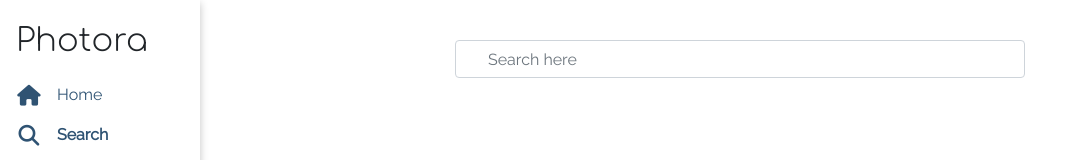
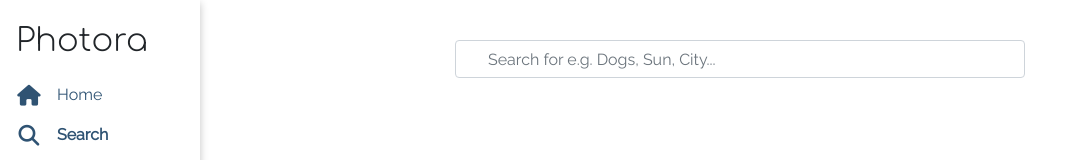
Before and after one commit to Cushione/photora, a React (Vite) app: page /search in a window 1280 px wide. Shown: the top 160 px of the page, without its empty margins (0-1072 px from the left). Built offline with nearby package versions, Linux system fonts and the light colour scheme; no server answers.

Commit message:
Improve search placeholder

```diff
--- a/src/Routes/Posts/SearchPage/SearchPage.tsx
+++ b/src/Routes/Posts/SearchPage/SearchPage.tsx
@@ -69,7 +69,7 @@ export default function SearchPage() {
             <Form.Control
               type='search'
               name='keywords'
-              placeholder='Search here'
+              placeholder='Search for e.g. Dogs, Sun, City...'
               value={keywords || ''}
               onChange={(event) => {
                 setKeywords(event.target.value)
```
